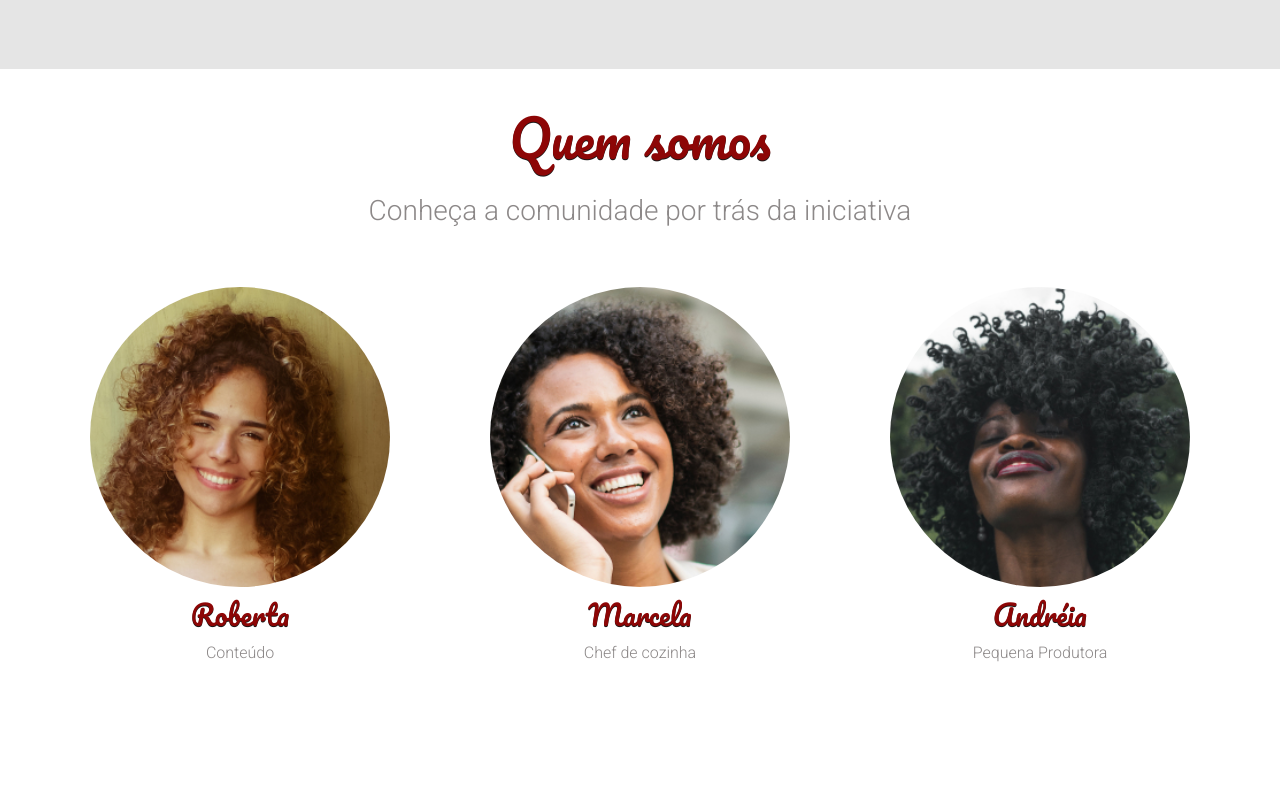
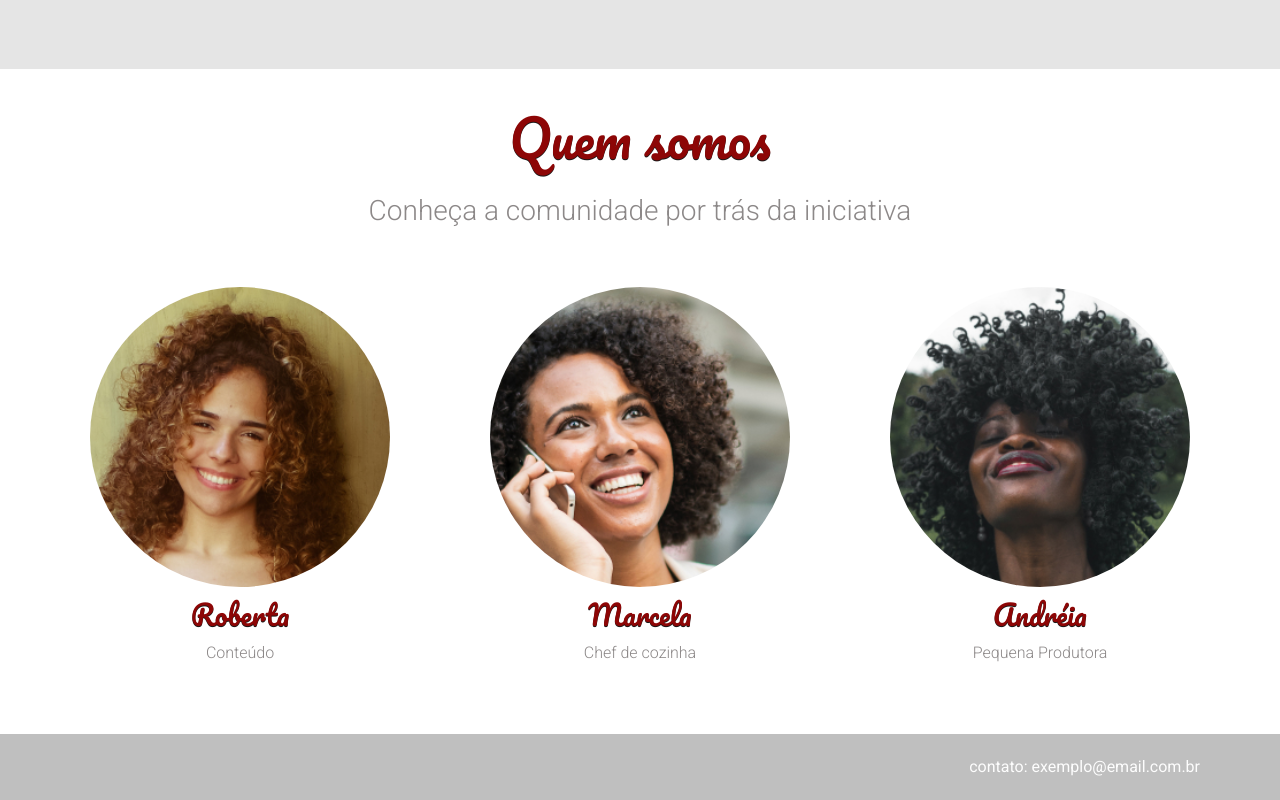
Before and after one commit to NicoleKirst/Fruta-fruto, a plain HTML site: page index.html in a window 1280 px wide. Shown: the part 2205-3005 px from the top of the page. Before the commit the page ends 2939 px from the top, so only its background shows below. Drawn offline with Linux system fonts and the light colour scheme.

Commit message:
finalizei

```diff
--- a/assets/css/base.css
+++ b/assets/css/base.css
@@ -5,7 +5,7 @@
     --Cinza-escuro: #333333;
     --Vermelho-vinho: #8d0606;
     --Preto: #000000e7;
-
+    --rodape: #bfbfbf;
 
     --Backgroud-claro: #E5E5E5;
     --Backgroud-vermelho-escuro: #720000;
--- /dev/null
+++ b/assets/css/rodape.css
@@ -0,0 +1,7 @@
+.rodape {
+    background-color: var(--rodape);
+    color: var(--Branco-medio);
+    text-align: right;
+    text-transform: lowercase;
+    padding: 1.5rem 5rem;
+}
--- a/index.html
+++ b/index.html
@@ -15,6 +15,7 @@
     <link rel="stylesheet" href="./assets/css/sobre.css">
     <link rel="stylesheet" href="./assets/css/receitas.css">
     <link rel="stylesheet" href="./assets/css/quem-somos.css">
+    <link rel="stylesheet" href="./assets/css/rodape.css">
 
     <title>Fruta & Fruto</title>
 </head>
@@ -109,5 +110,8 @@
             </div>
         </div>
     </section><!-- Fim sobre -->
+    <footer class="rodape"> <!-- Início footer -->
+        Contato: exemplo@email.com.br
+    </footer><!-- Fim footer -->
 </body>
 </html>
```
